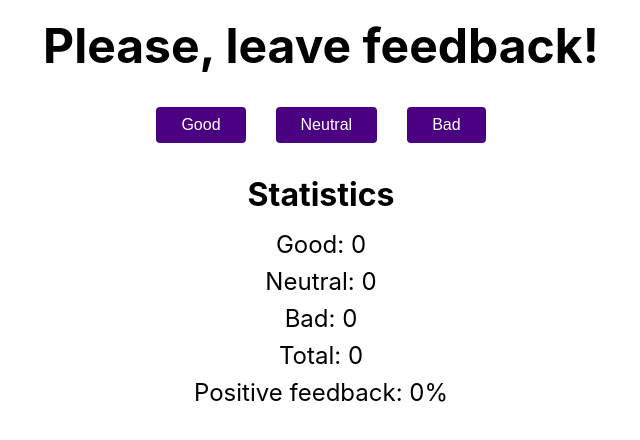
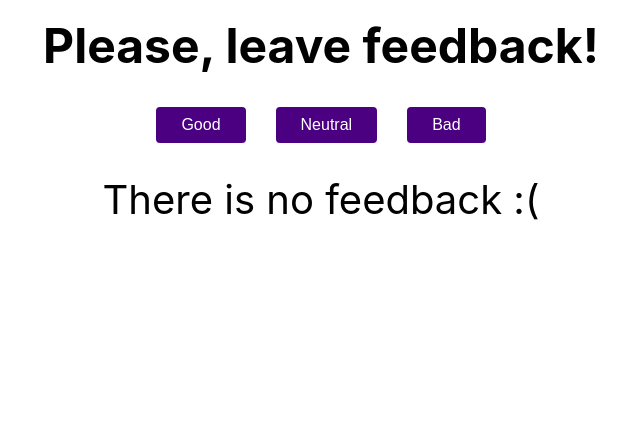
Before and after one commit to WiktorRLewandowski/goit-react-hw-04-feedback, a React (Create React App) app: page / in a window 1280 px wide. Shown: the top 440 px of the page, without its empty margins (319-959 px from the left). Built offline with nearby package versions, Linux system fonts and the light colour scheme.

Commit message:
it might be working

```diff
--- a/src/components/App.jsx
+++ b/src/components/App.jsx
@@ -1,7 +1,8 @@
 import { Component } from "react";
 import { Statistics } from './Statistics'
 import { FeedbackOptions } from './FeedbackOptions'
-// import PropTypes from 'prop-types';
+import { Section, Notification } from "./Section";
+import PropTypes from 'prop-types';
 
 class App extends Component {
 
@@ -21,6 +22,13 @@ class App extends Component {
     good: 0,
     neutral: 0,
     bad: 0,
+  }
+
+  static propTypes = {
+    step: PropTypes.number,
+    initialValue: PropTypes.number,
+    total: PropTypes.number,
+    percentage: PropTypes.number,
   }
 
   updateFeedback = (e) => {
@@ -58,19 +66,23 @@ class App extends Component {
           color: '#010101'
         }}
       >
-        <h2 className="heading">Please, leave feedback!</h2>
+        <Section title='Please, leave feedback!'>
 
         <FeedbackOptions
         options={Object.keys(this.state)}
         onLeaveFeedback={this.updateFeedback}/>
 
-        <Statistics
-          good={good}
-          neutral={neutral}
-          bad={bad}
-          total={total}
-          percentage={percentage}/>
+        {this.totalFeedback()
+        ? <Statistics
+        good={good}
+        neutral={neutral}
+        bad={bad}
+        total={total}
+        percentage={percentage}/>
+        : <Notification message="There is no feedback :("/>
+        }
 
+        </Section>
       </div>
     );
   }
--- a/src/components/FeedbackOptions/FeedbackOptions.jsx
+++ b/src/components/FeedbackOptions/FeedbackOptions.jsx
@@ -4,11 +4,10 @@ import PropTypes from 'prop-types';
 export const FeedbackOptions = ({options, onLeaveFeedback}) => {
     return (
     <ul className={css.container}>
-        {options.map((item, index)=> {
+        {options.map((item)=> {
             return (
-                <li className={css.item}>
+                <li className={css.item} key={crypto.randomUUID()} >
                   <button className={css.btn}
-                    key={index}
                     onClick={()=>onLeaveFeedback(item)}>
                     {item}
                     </button>
--- /dev/null
+++ b/src/components/Section/Section.jsx
@@ -0,0 +1,25 @@
+import css from './Section.module.css';
+import PropTypes from 'prop-types'
+
+export const Section = ({children, title}) => {
+    return (
+        <>
+        <h2 className={css.heading}>{title}</h2>
+        {children}
+        </>
+    )
+}
+
+export const Notification = ({message}) => {
+    return (
+    <p className={css.notification}>{message}</p>
+    )
+}
+
+Section.propType = {
+    children: PropTypes.element
+}
+
+Notification.propType = {
+    message: PropTypes.string
+}
--- /dev/null
+++ b/src/components/Section/Section.module.css
@@ -0,0 +1,8 @@
+.heading {
+    font-size: 3rem;
+    padding: 1rem;
+  }
+
+.notification {
+  padding: 1rem;
+}
--- /dev/null
+++ b/src/components/Section/index.js
@@ -0,0 +1 @@
+export * from './Section'
--- a/src/index.css
+++ b/src/index.css
@@ -27,8 +27,3 @@ code {
   font-family: source-code-pro, Menlo, Monaco, Consolas, 'Courier New',
     monospace;
 }
-
-.heading {
-  font-size: 3rem;
-  padding: 1rem;
-}
```
Also changed, not shown: 1 other file (tests, documents, lock files or other folders).
